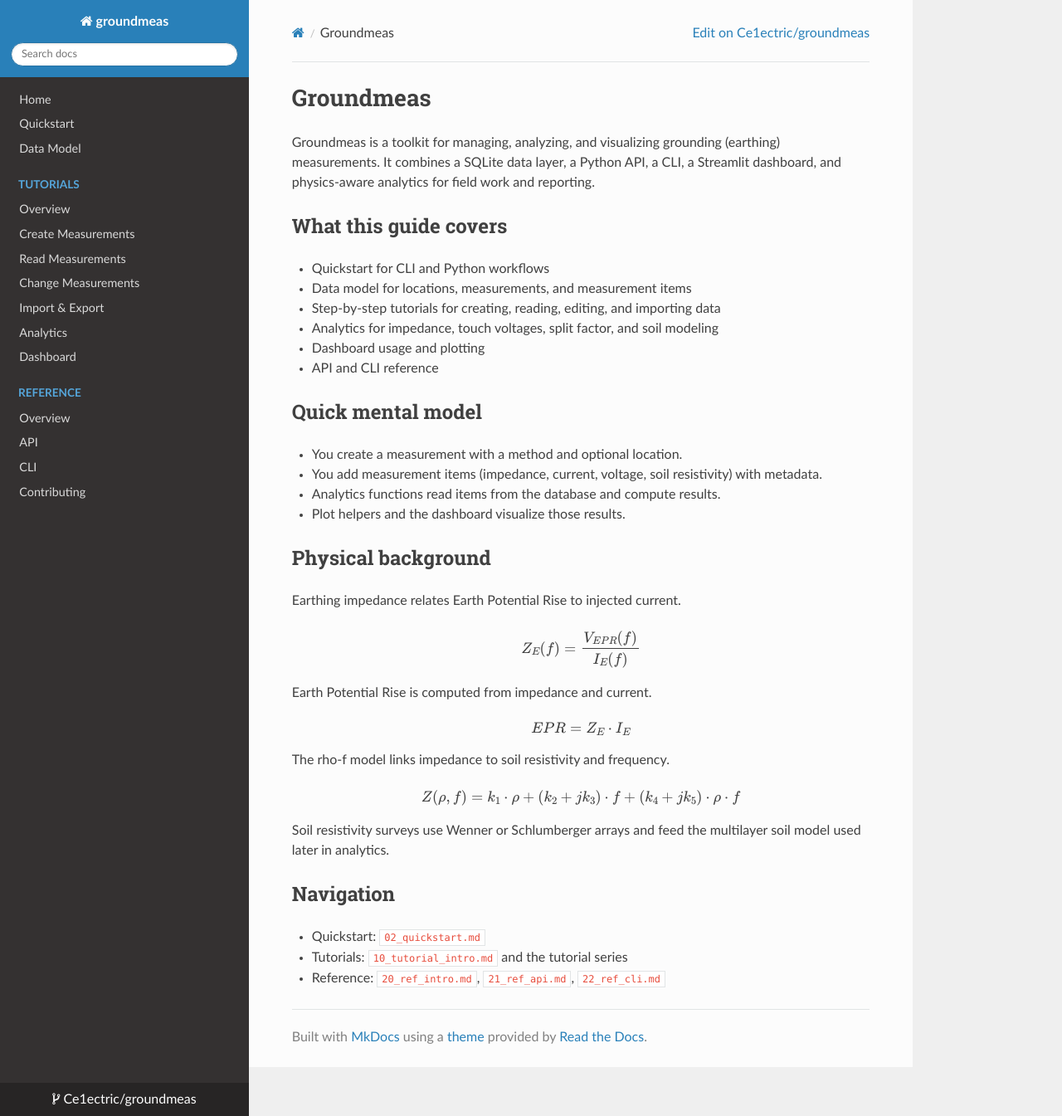
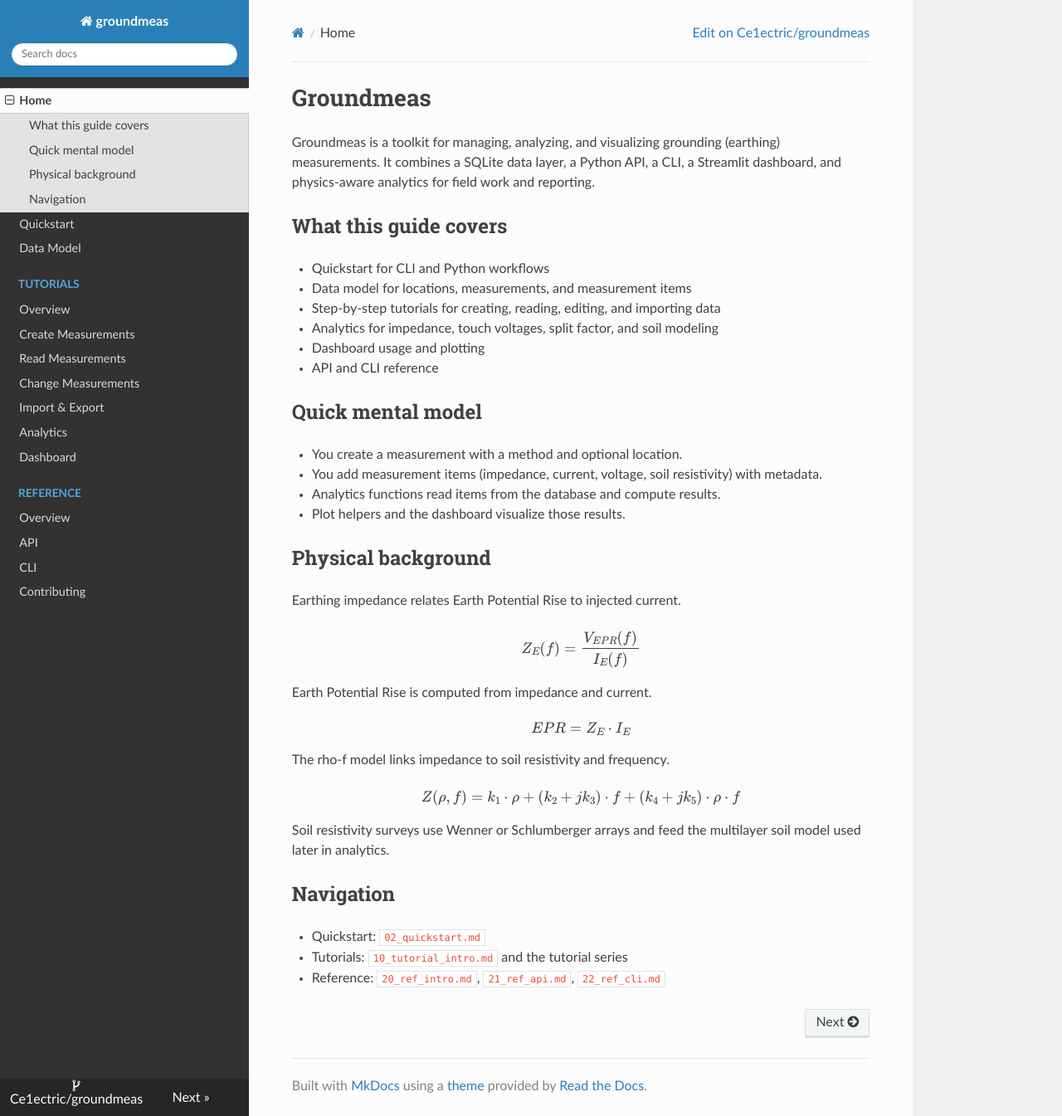
Before and after one commit to Ce1ectric/groundmeas, an MkDocs documentation site: the page built from docs/index.md, in a window 1280 px wide and 1345 px high. Shown: the whole window at 83% size. Built offline with MkDocs 1.6.1, drawn with Linux system fonts in a browser that asks for light colours; nearby versions of some CDN libraries; part of the change alters nothing that is shown.

```diff
--- a/docs/00_index.md
+++ /dev/null
@@ -1,44 +0,0 @@
-# Groundmeas
-
-Groundmeas is a toolkit for managing, analyzing, and visualizing grounding (earthing) measurements. It combines a SQLite data layer, a Python API, a CLI, a Streamlit dashboard, and physics-aware analytics for field work and reporting.
-
-## What this guide covers
-- Quickstart for CLI and Python workflows
-- Data model for locations, measurements, and measurement items
-- Step-by-step tutorials for creating, reading, editing, and importing data
-- Analytics for impedance, touch voltages, split factor, and soil modeling
-- Dashboard usage and plotting
-- API and CLI reference
-
-## Quick mental model
-- You create a measurement with a method and optional location.
-- You add measurement items (impedance, current, voltage, soil resistivity) with metadata.
-- Analytics functions read items from the database and compute results.
-- Plot helpers and the dashboard visualize those results.
-
-## Physical background
-
-Earthing impedance relates Earth Potential Rise to injected current.
-
-$$
-Z_E(f) = \frac{V_{EPR}(f)}{I_E(f)}
-$$
-
-Earth Potential Rise is computed from impedance and current.
-
-$$
-EPR = Z_E \cdot I_E
-$$
-
-The rho-f model links impedance to soil resistivity and frequency.
-
-$$
-Z(\rho, f) = k_1 \cdot \rho + (k_2 + j k_3) \cdot f + (k_4 + j k_5) \cdot \rho \cdot f
-$$
-
-Soil resistivity surveys use Wenner or Schlumberger arrays and feed the multilayer soil model used later in analytics.
-
-## Navigation
-- Quickstart: `02_quickstart.md`
-- Tutorials: `10_tutorial_intro.md` and the tutorial series
-- Reference: `20_ref_intro.md`, `21_ref_api.md`, `22_ref_cli.md`
--- a/mkdocs.yml
+++ b/mkdocs.yml
@@ -15,7 +15,7 @@ plugins:
           paths: [src]
 
 nav:
-  - Home: 00_index.md
+  - Home: index.md
   - Quickstart: 02_quickstart.md
   - Data Model: 01_datamodels.md
   - Tutorials:
```
Also changed, not shown: 2 other files.
